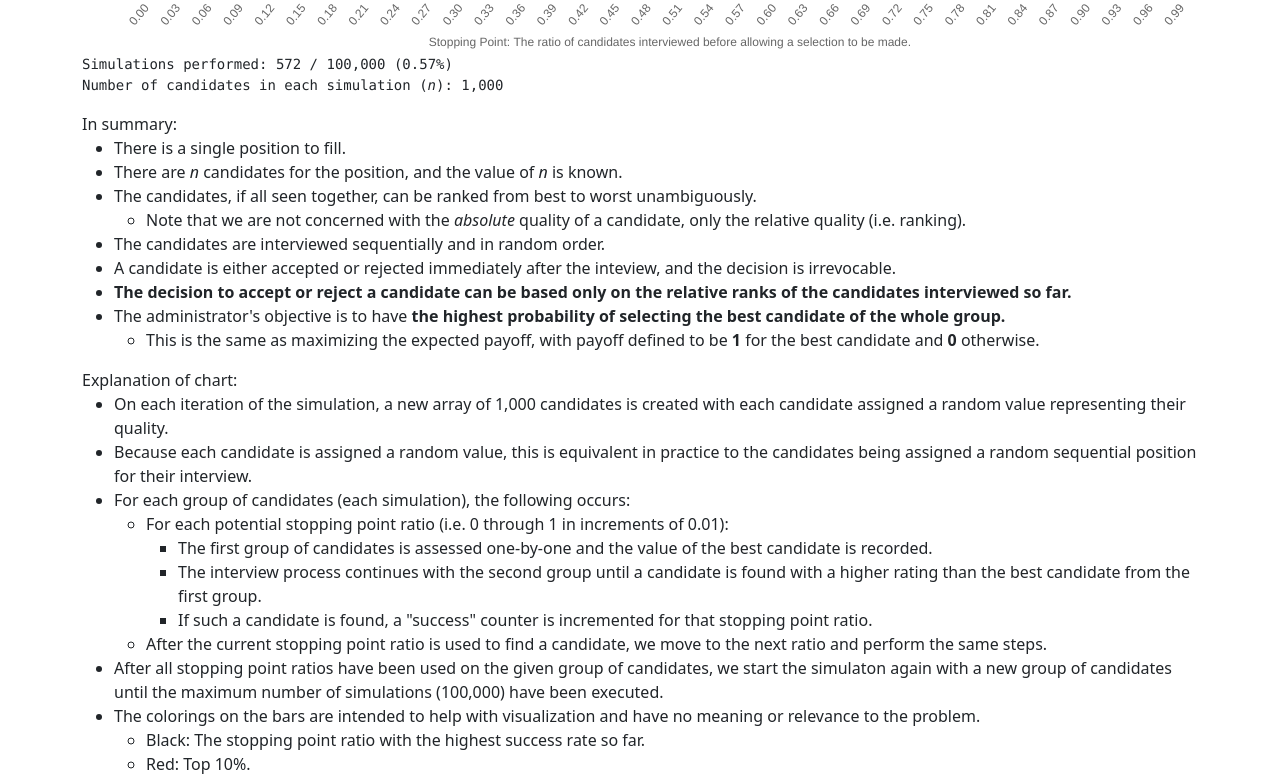
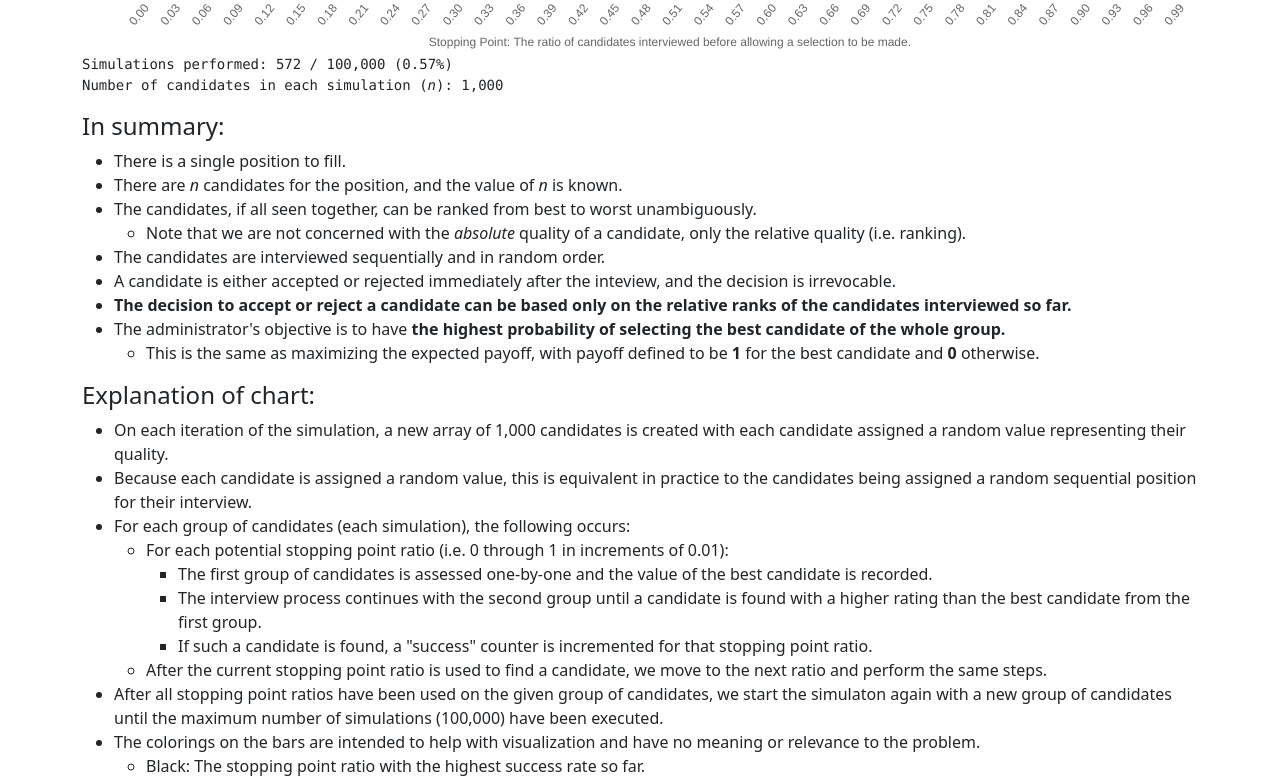
Before and after one commit to jduffey/secretary-problem, a React (Create React App) app: page / in a window 1280 px wide. Shown: the part 786-1564 px from the top of the page. Built offline with nearby package versions, Linux system fonts and the light colour scheme.

Commit message:
Minor: add header tags to sections after chart

```diff
--- a/src/App.js
+++ b/src/App.js
@@ -121,7 +121,7 @@ const App = () => {
                 Number of candidates in each simulation (<i>n</i>): {numCandidates.toLocaleString()}
             </pre>
             <div>
-                In summary:
+                <h4>In summary:</h4>
                 <ul>
                     <li>There is a single position to fill.</li>
                     <li>There are <i>n</i> candidates for the position, and the value of <i>n</i> is known.</li>
@@ -135,7 +135,7 @@ const App = () => {
                 </ul>
             </div>
             <div>
-                Explanation of chart:
+                <h4>Explanation of chart:</h4>
                 <ul>
                     <li>On each iteration of the simulation, a new array of {numCandidates.toLocaleString()} candidates is created with each candidate assigned a random value representing their quality.</li>
                     <li>Because each candidate is assigned a random value, this is equivalent in practice to the candidates being assigned a random sequential position for their interview.</li>
```
